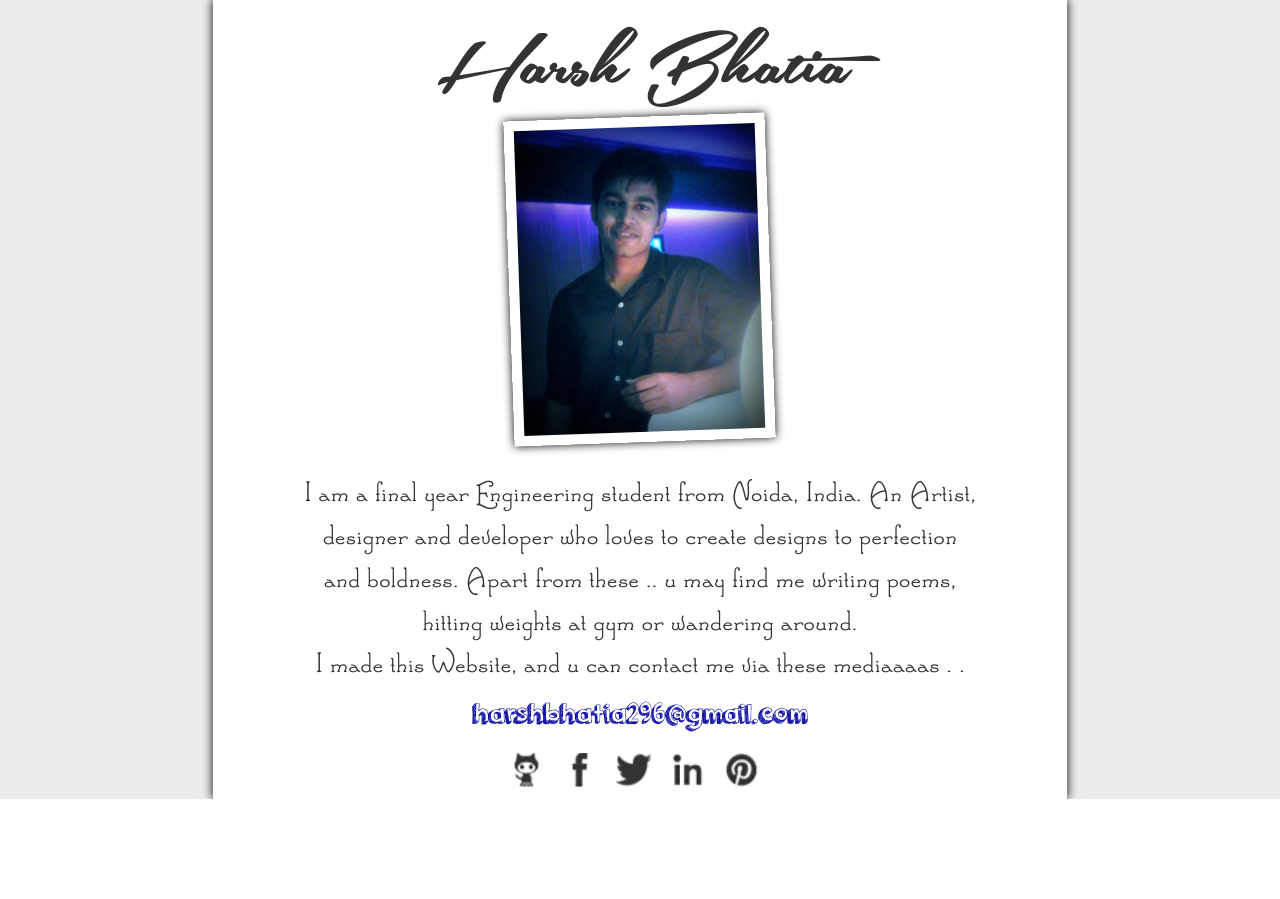
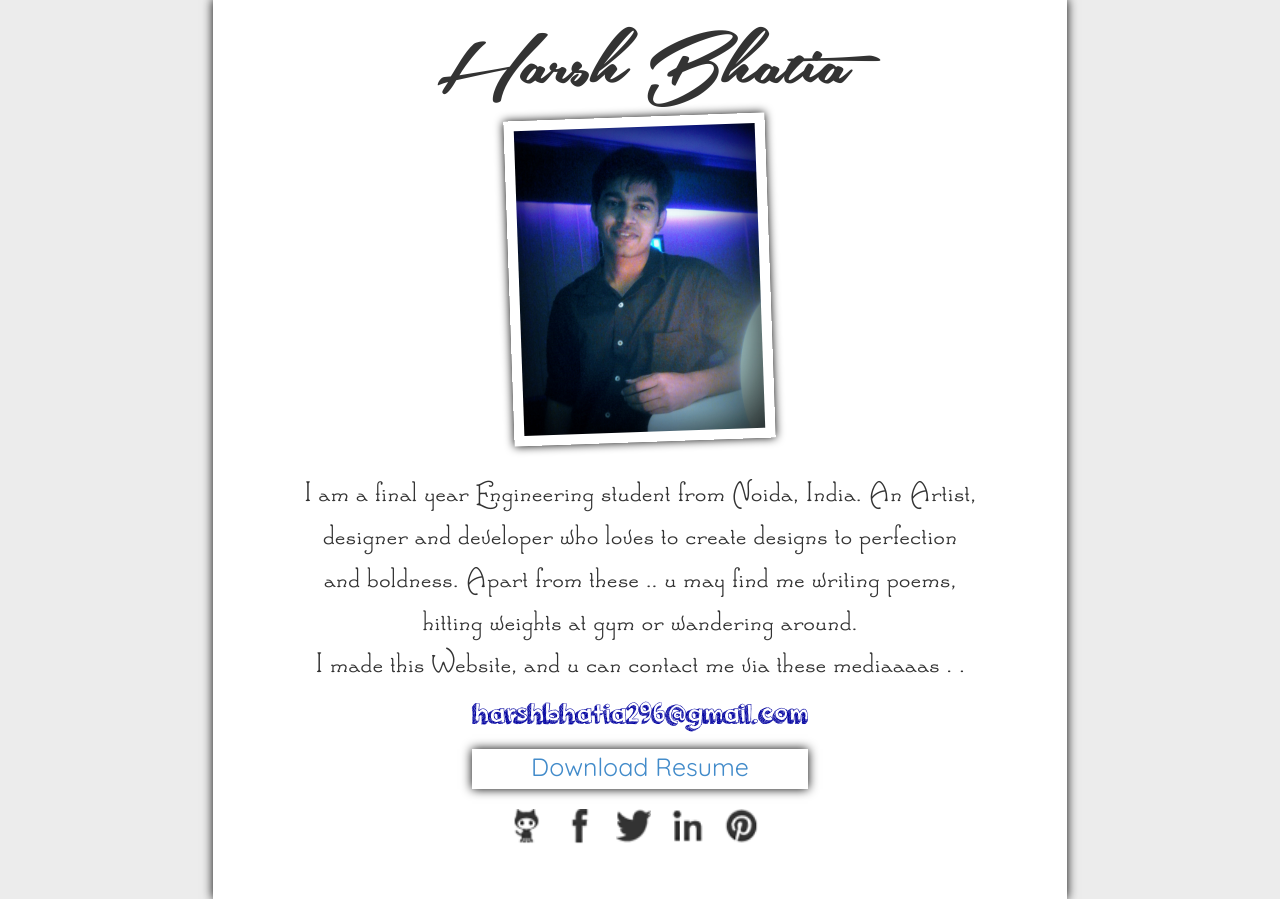
Before and after one commit to hash113/hash113.github.io, a PHP site: page /aboutme.html in a window 1280 px wide. Shown: the part 49-948 px from the top of the page. Before the commit the page ends 848 px from the top, so only its background shows below. Run offline with PHP 8.4, Linux system fonts and the light colour scheme.

Commit message:
resume button added

```diff
--- a/aboutme.html
+++ b/aboutme.html
@@ -37,8 +37,12 @@
                 <p> I am a final year Engineering student from Noida, India. An Artist, designer and developer who loves to create designs to perfection and boldness. Apart from these .. u may find me writing poems, hitting weights at gym or wandering around.<br>
                 I made this Website, and u can contact me via these mediaaaas . .
                 </p>
+
                 <p id="emailid"> harshbhatia296@gmail.com</p>
+                <a href="https://drive.google.com/file/d/0B1tvgql899rdMUY3SldKX0pqRVE/edit?usp=sharing">
+                <div class="col-sm-6 col-sm-offset-3 resume">Download Resume</div></a>
                 <div class="col-sm-8 col-sm-offset-2 social">
+
                     <a href="https:/www.github.com/hash113"><img src="images/amgit.png" class="s_link"></a>
                     <a href="https:/www.facebook.com/harsh.bhatiaOfficial"><img src="images/amfb.png" class="s_link"></a>
                     <a href="https://twitter.com/The_HarshBhatia"><img src="images/amtw.png" class="s_link"></a>
@@ -47,6 +51,7 @@
                     <!-- <a href=""><img src="images/deviantart.png" class="s_link"></a> -->
                     <!-- <a href=""><img src="images/ambe.png" class="s_link"></a> -->
                 </div>
+
             </div>
 
         </div>
--- a/css/style_am.css
+++ b/css/style_am.css
@@ -23,6 +23,16 @@ background-color: #ececec;
 	font-family: rondo;
 	color: #0000A0;
 }
+.resume{
+box-shadow: 0 0 10px #000000;
+height: 40px;
+font-family: 'Quicksand', sans-serif;
+font-size: 25px;
+}
+.resume:hover{
+	background: rgba(0,0,0,0.7);
+	color: white;
+}
 .name{
 	font-family: aire;
 	font-size: 100px;
@@ -37,7 +47,11 @@ background-color: #ececec;
 height: 35px;
 width: 35px;
 margin-right: 12px;
+margin-top: 20px;
 }
+.s_link:hover{
+	box-shadow: 0 0 10px #000000;
+	}
 .dp{
 	height: 325px;
 	margin-top: -35px;
@@ -70,7 +84,7 @@ box-shadow: 0 0 10px #000000;
 .centerstage
 {
 	box-shadow: 0 0 10px #000000;
-	height: 800px;
+	height: 900px;
 	text-align: center;
 background-color: white;
 
```
